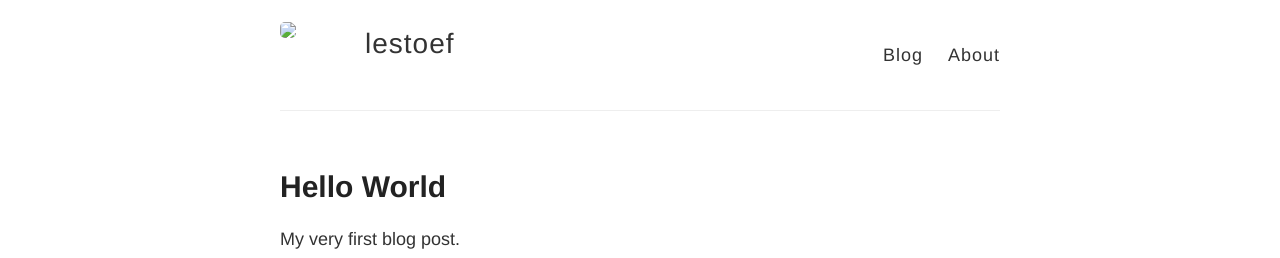
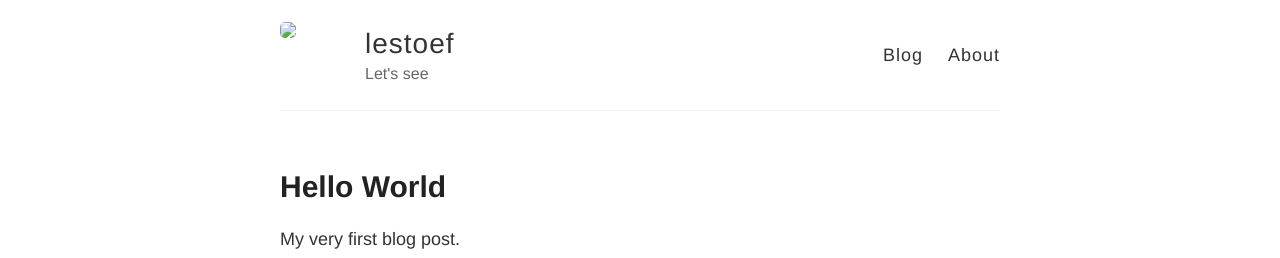
Before and after one commit to lestoef/lestoef.github.io, a Jekyll site: the page built from index.html, in a window 1280 px wide. Shown: the top 258 px of the page. Built offline with Jekyll 4.4.1, drawn with Linux system fonts in a browser that asks for light colours.

Commit message:
initial commit

```diff
--- a/_config.yml
+++ b/_config.yml
@@ -6,7 +6,7 @@
 name: lestoef
 
 # Short bio or description (displayed in the header)
-description:
+description: Let's see
 
 # URL of your avatar or profile pic (you could use your GitHub profile pic)
 avatar: lestoef.github.io/images/nnmaw-logo.jpg
```
